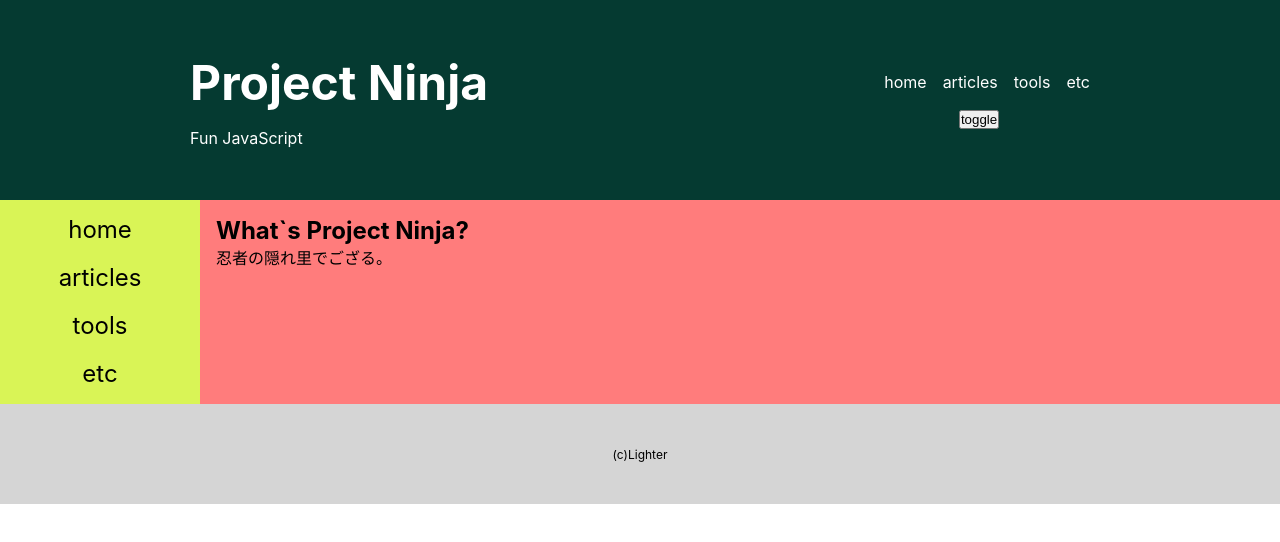
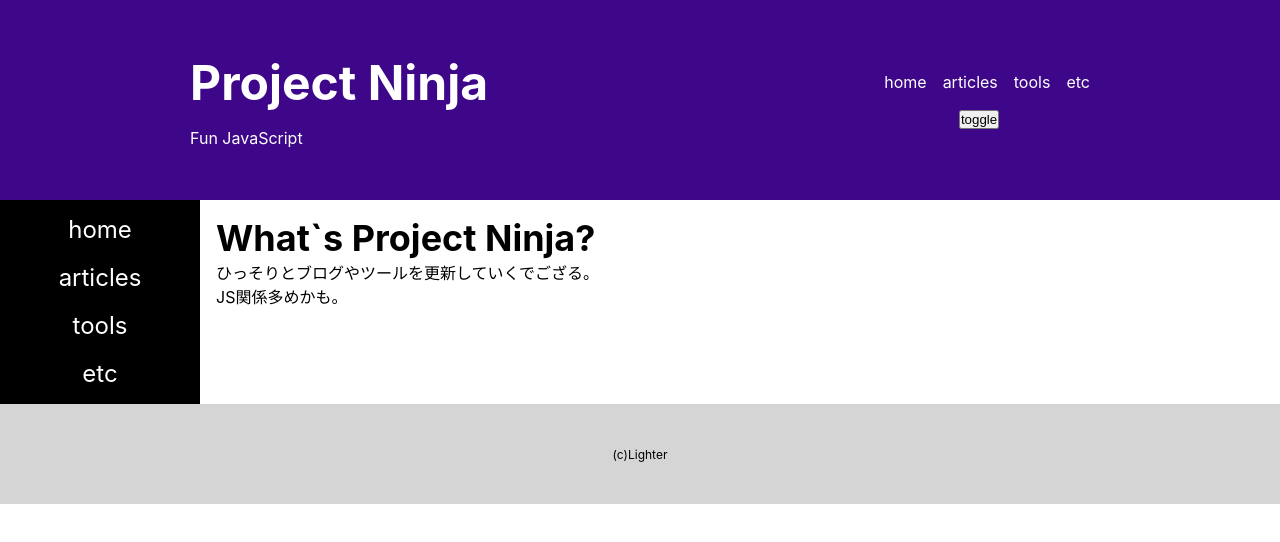
Before and after one commit to lighter-cn/react-demo, a React (Create React App) app: page / in a window 1280 px wide. Shown: the top 542 px of the page. Built offline with nearby package versions, Linux system fonts and the light colour scheme.

Commit message:
scss更新

```diff
--- a/src/css/style.css
+++ b/src/css/style.css
@@ -16,7 +16,7 @@ html * {
   -webkit-box-align: center;
       -ms-flex-align: center;
           align-items: center;
-  background-color: #053a31;
+  background-color: #3e078a;
   height: 200px;
 }
 
@@ -69,7 +69,7 @@ html * {
 
 .aside {
   width: 200px;
-  background-color: #d9f456;
+  background-color: #000;
 }
 
 .aside__nav {
@@ -78,9 +78,11 @@ html * {
 
 .aside__nav-item {
   font-size: 24px;
+  color: #fff;
   line-height: 36px;
   text-align: center;
   margin: 12px 0;
+  cursor: pointer;
 }
 
 .container {
@@ -96,7 +98,15 @@ html * {
 
 .main {
   width: calc(100% - 200px);
-  background-color: #ff7c7c;
+  background-color: #fff;
   padding: 16px;
 }
+
+.home__title {
+  font-size: 36px;
+}
+
+.home__txt {
+  font-size: 16px;
+}
 /*# sourceMappingURL=style.css.map */
--- a/src/css/style.scss
+++ b/src/css/style.scss
@@ -1,9 +1,9 @@
 // variable /////////////////////////////////////
 // color
-$main_bg: #053a31;
-$sub_bg: #d5d5d5;
-$demo_bg1: #ff7c7c;
-$demo_bg2: #d9f456;
+$header_bg: #3e078a;
+$footer_bg: #d5d5d5;
+$main_bg: #fff;
+$aside_bg: #000;
 
 $main_font: #fff;
 
@@ -63,7 +63,7 @@ html * {
   @include base;
   @include spaceAround;
 
-  background-color: $main_bg;
+  background-color: $header_bg;
   height: $h_l;
 
   &__title {
@@ -97,7 +97,7 @@ html * {
   @include base;
   @include spaceAround;
 
-  background-color: $sub_bg;
+  background-color: $footer_bg;
   height: $h_m;
 
   &__copyright{
@@ -108,14 +108,16 @@ html * {
 // aside ////////////////////////////////////////
 .aside {
   width: $w_l;
-  background-color: $demo_bg2;
+  background-color: $aside_bg;
   &__nav {
     list-style: none;
     &-item {
       font-size: $f_l;
+      color: $main_font;
       line-height: $f_xl;
       text-align: center;
       margin: $space_s 0;
+      cursor: pointer;
     }
   }
 }
@@ -125,11 +127,21 @@ html * {
   @include base;
   @include spaceBetween;
 }
-
+// main
 .main {
   width: calc(100% - 200px);
-  background-color: $demo_bg1;
+  background-color: $main_bg;
   padding: $space_m;
 }
+// home
+.home {
+  &__title {
+    font-size: $f_xl;
+  }
+  &__txt {
+    font-size: $f_m;
+  }
+}
+
 
 // contents /////////////////////////////////////
--- a/src/module/Main/Home/Home.js
+++ b/src/module/Main/Home/Home.js
@@ -4,7 +4,10 @@ const Home = props => {
   return (
     <section className="home">
       <h2 className="home__title">What`s Project Ninja?</h2>
-      <p className="home_txt">忍者の隠れ里でござる。</p>
+      <p className="home_txt">
+        ひっそりとブログやツールを更新していくでござる。<br />
+        JS関係多めかも。
+      </p>
     </section>
   );
 }
```
Also changed, not shown: 2 other files (tests, documents, lock files or other folders).
